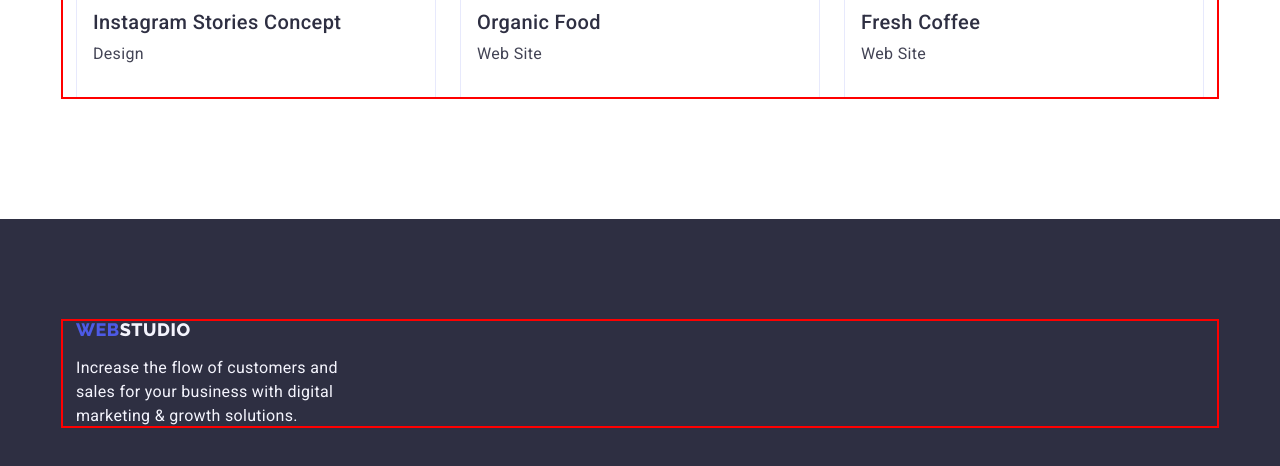
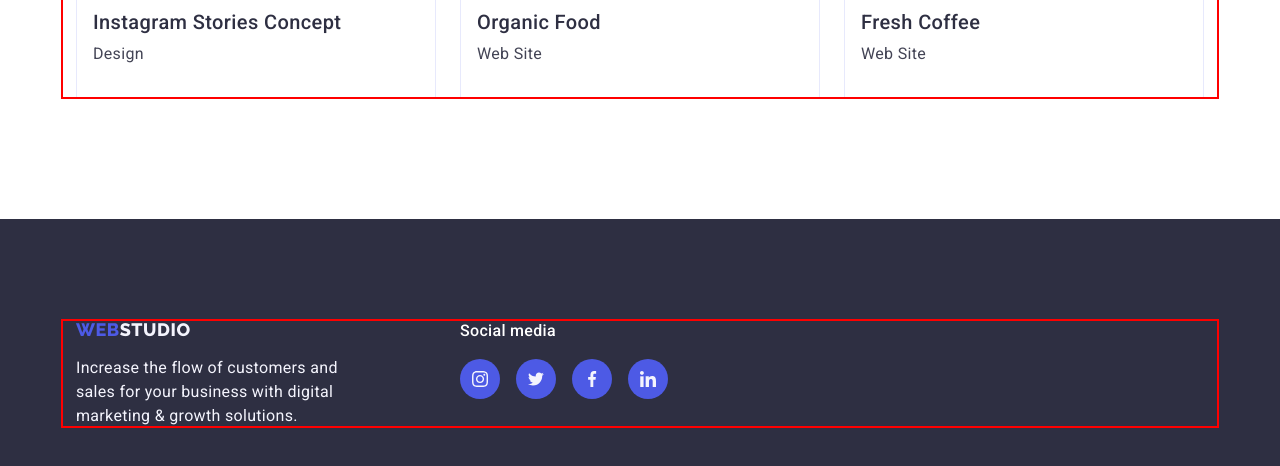
Before and after one commit to Tasha852209/goit-markup-hw-04, a plain HTML site: page portfolio.html in a window 1280 px wide. Shown: the part 1551-2017 px from the top of the page. Drawn offline with nearby package versions, Linux system fonts and the light colour scheme.

Commit message:
added social footer and shadow pf

```diff
--- a/css/styles.css
+++ b/css/styles.css
@@ -375,6 +375,27 @@ body {
   color: var(--color-light);
   max-width: 264px;
 }
+.footer-list {
+  gap: 16px;
+}
+.social-media-footer {
+  margin-left: 120px;
+}
+.social-media-footer-title {
+  font-weight: 500;
+  font-size: 16px;
+  line-height: 1.5;
+  letter-spacing: 0.02em;
+  color: #ffffff;
+  margin-bottom: 16px;
+}
+.footer-sections {
+  display: flex;
+}
+.footer-social-link:hover,
+.footer-social-link:focus {
+  background-color: var(--color-success);
+}
 /**
   |============================
   | PORTFOLIO
@@ -421,7 +442,11 @@ body {
   background-color: var(--color-white-background);
   flex-basis: calc((100%-24px * 2) / 3);
 }
-
+.portfolio-info-card:hover,
+.portfolio-info-card:focus {
+  box-shadow: 0px 1px 6px rgba(46, 47, 66, 0.08),
+    0px 1px 1px rgba(46, 47, 66, 0.16), 0px 2px 1px rgba(46, 47, 66, 0.08);
+}
 .portfolio-info-card {
   border: 1px solid var(--color-accent);
   padding: 32px 16px;
--- a/portfolio.html
+++ b/portfolio.html
@@ -208,7 +208,8 @@
       </section>
     </main>
     <footer class="footer">
-      <div class="footer-info container">
+      <div class="footer-sections container">
+        <div class="footer-info">
           <a class="logo link" href="./index.html"
             >Web<span class="logo-footer">Studio</span></a
           >
@@ -217,6 +218,40 @@
             digital marketing & growth solutions.
           </p>
         </div>
+        <div class="social-media-footer">
+          <h2 class="social-media-footer-title">Social media</h2>
+          <ul class="social-list list footer-list">
+            <li class="social-list-item footer-item">
+              <a href="" class="social-list-link footer-social-link">
+                <svg class="social-list-icon">
+                  <use href="./images/sprite.svg#icon-instagram"></use>
+                </svg>
+              </a>
+            </li>
+            <li class="social-list-item footer-item">
+              <a href="" class="social-list-link footer-social-link">
+                <svg class="social-list-icon">
+                  <use href="./images/sprite.svg#icon-twitter"></use>
+                </svg>
+              </a>
+            </li>
+            <li class="social-list-item footer-item">
+              <a href="" class="social-list-link footer-social-link">
+                <svg class="social-list-icon">
+                  <use href="./images/sprite.svg#icon-facebook"></use>
+                </svg>
+              </a>
+            </li>
+            <li class="social-list-item footer-item">
+              <a href="" class="social-list-link footer-social-link">
+                <svg class="social-list-icon">
+                  <use href="./images/sprite.svg#icon-linkedin"></use>
+                </svg>
+              </a>
+            </li>
+          </ul>
+        </div>
+      </div>
     </footer>
   </body>
 </html>
```
Also changed, not shown: index.html (+36 -1 lines). Lines whose indentation alone changed are shown as unchanged.
